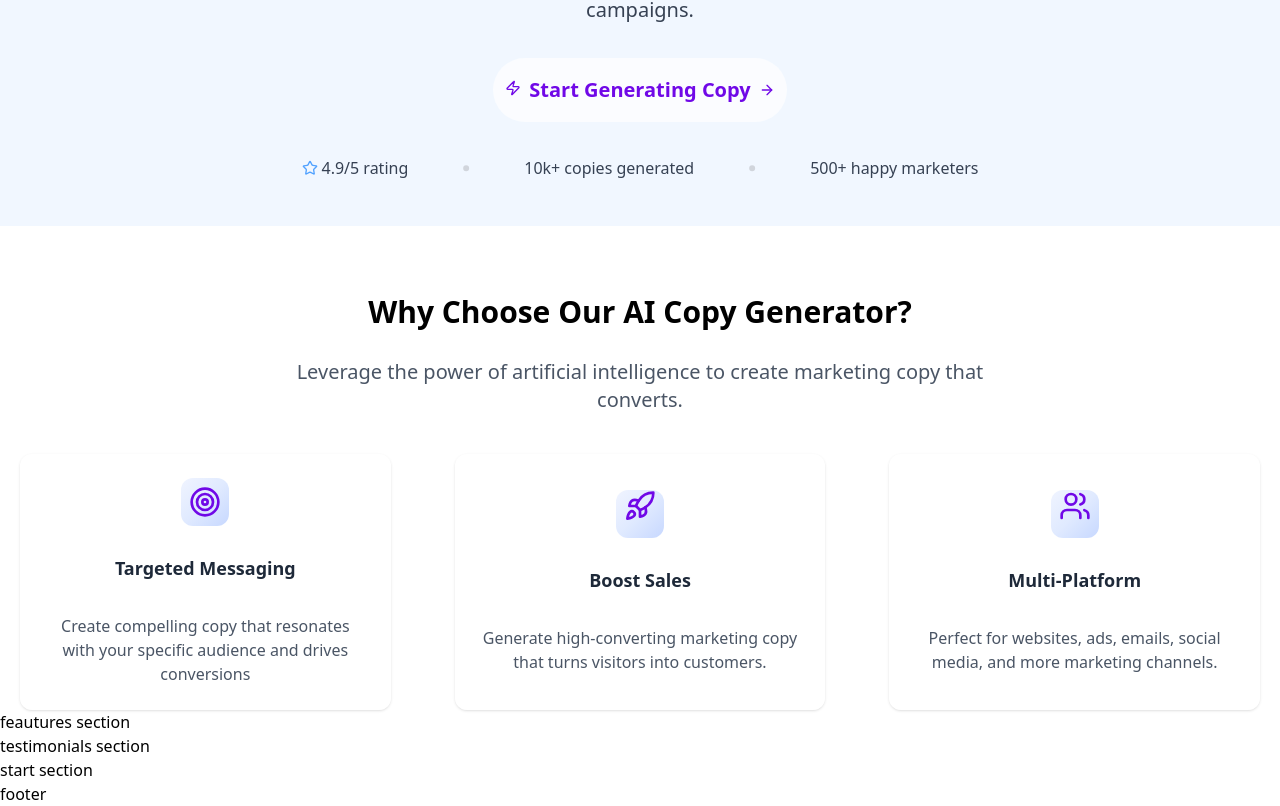
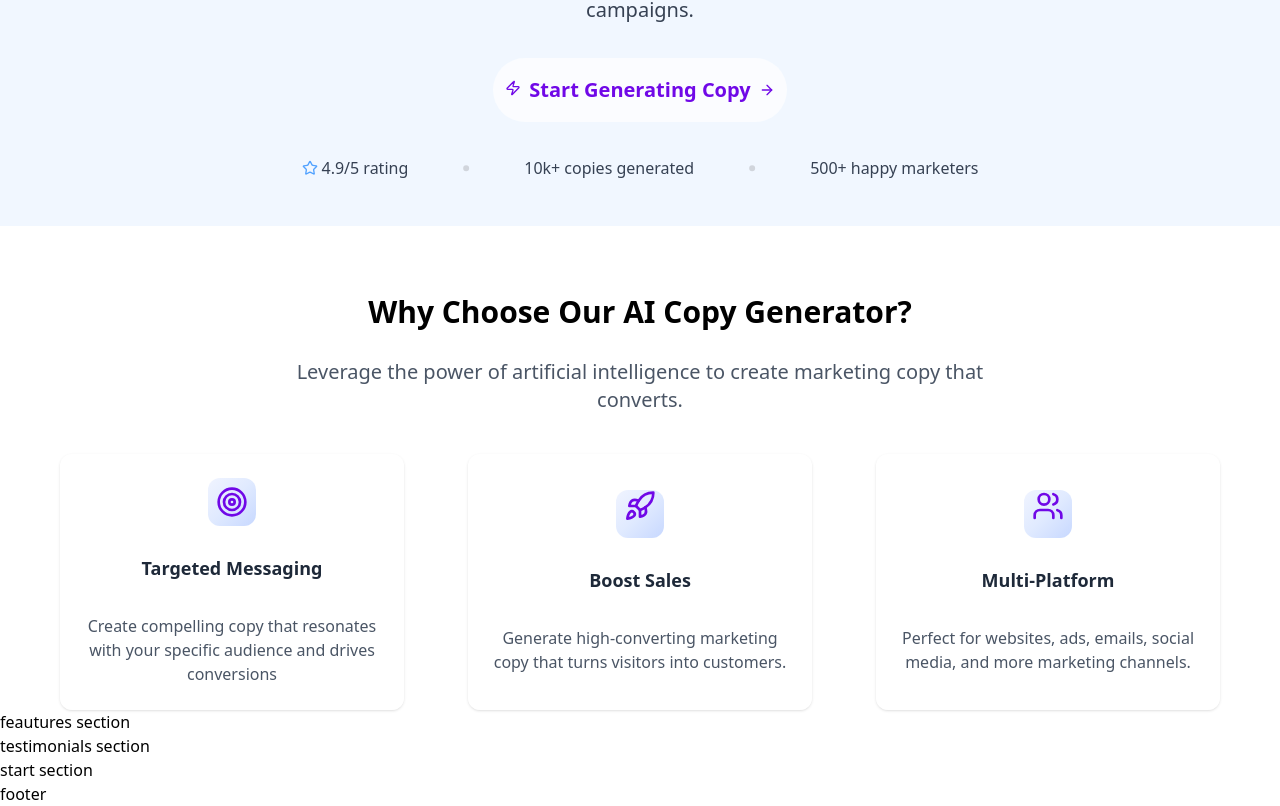
Before and after one commit to elaa-brahmi/ai-marketing-copy, a Next.js app: page / in a window 1280 px wide. Shown: the part 442-1248 px from the top of the page. Built offline with nearby package versions, Linux system fonts and the light colour scheme.

Commit message:
fixed margin

```diff
--- a/components/home/WhyChooseUsSection.tsx
+++ b/components/home/WhyChooseUsSection.tsx
@@ -22,7 +22,7 @@ export default function WhyChooseUsSection() {
   }, [inView]);
 
   return (
-    <div className="mt-5 sm:mt-7 md:mt-17 flex flex-col justify-center items-center mx-auto">
+    <div className="md:mx-10 mt-5 sm:mt-7 md:mt-17 flex flex-col justify-center items-center ">
       <div>
         <MotionH2 variants={itemVariants} className="font-bold md:text-3xl">
           Why Choose Our AI Copy Generator?
```
